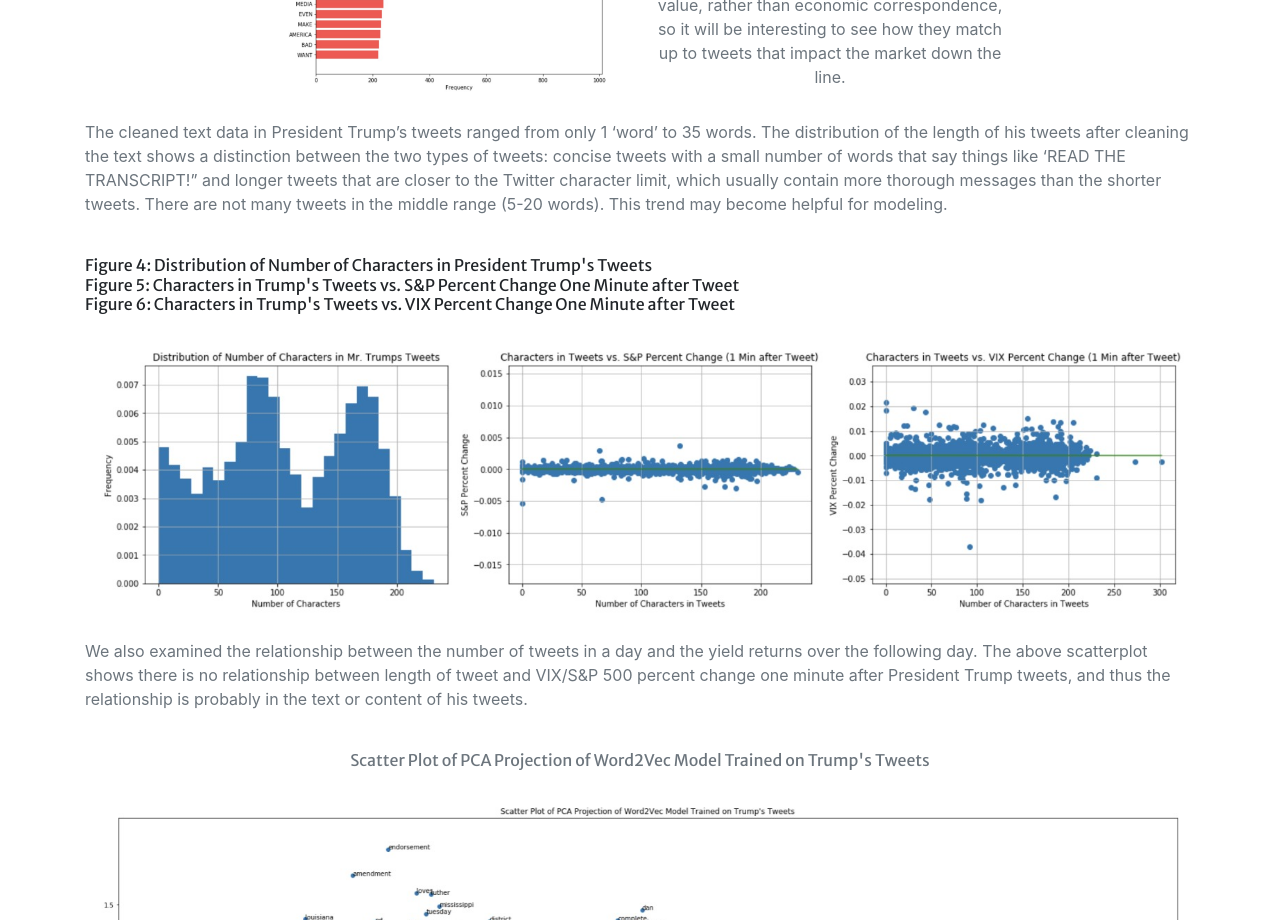
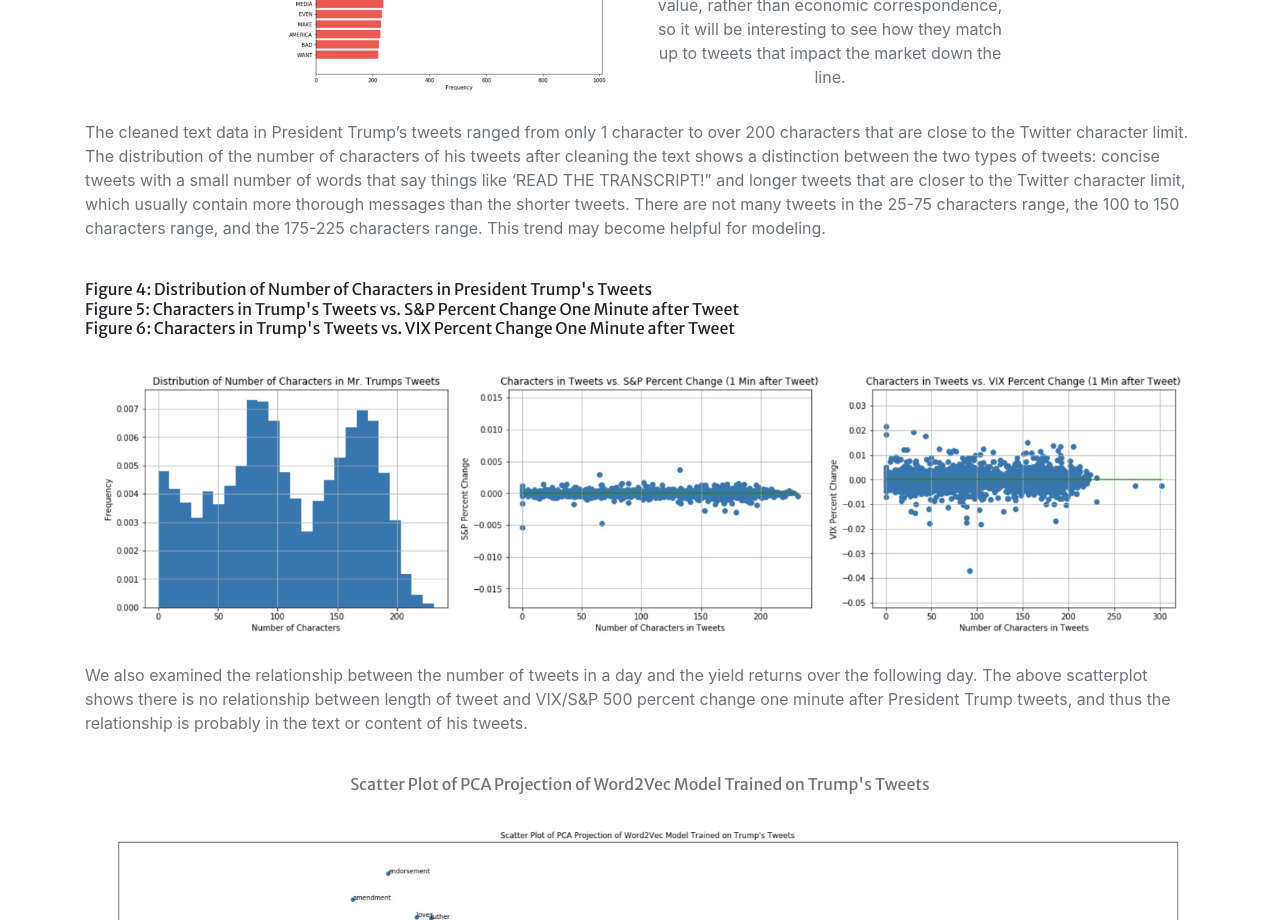
Before and after one commit to alsa9/alsa9.github.io, a website with bundled scripts: page index.html in a window 1280 px wide. Shown: the part 5320-6240 px from the top of the page. Built offline with nearby package versions, Linux system fonts and the light colour scheme.

Commit message:
index.html

```diff
--- a/index.html
+++ b/index.html
@@ -164,7 +164,7 @@
           <br><br><br><p class="text-muted">The bar graph on the left shows the most common words that have appeared in President Trump’s tweets from 2016-2019. Some of them, such as “great” and “big”, could be helpful in indicating sentiment of tweets. “Amp” corresponds to ampersand, which is not so important in this analysis. Other words are highly political—”democrats” and “Hillary”. In general, it seems that individual words have more political face value, rather than economic correspondence, so it will be interesting to see how they match up to tweets that impact the market down the line. </p>
         </div>
       </div>
-      <p class="text-muted"> The cleaned text data in President Trump’s tweets ranged from only 1 ‘word’ to 35 words. The distribution of the length of his tweets after cleaning the text shows a distinction between the two types of tweets: concise tweets with a small number of words that say things like ‘READ THE TRANSCRIPT!” and longer tweets that are closer to the Twitter character limit, which usually contain more thorough messages than the shorter tweets. There are not many tweets in the middle range (5-20 words). This trend may become helpful for modeling. </p><br>
+      <p class="text-muted"> The cleaned text data in President Trump’s tweets ranged from only 1 character to over 200 characters that are close to the Twitter character limit. The distribution of the number of characters of his tweets after cleaning the text shows a distinction between the two types of tweets: concise tweets with a small number of words that say things like ‘READ THE TRANSCRIPT!” and longer tweets that are closer to the Twitter character limit, which usually contain more thorough messages than the shorter tweets. There are not many tweets in the 25-75 characters range, the 100 to 150 characters range, and the 175-225 characters range. This trend may become helpful for modeling. </p><br>
       <h6 id="fig4fig5" >Figure 4: Distribution of Number of Characters in President Trump's Tweets<br/>
       Figure 5: Characters in Trump's Tweets vs. S&P Percent Change One Minute after Tweet <br/> Figure 6: Characters in Trump's Tweets vs. VIX Percent Change One Minute after Tweet</h6><br>
         <img class="mx-auto img-fluid d-block" src="img/eda/fig4fig5.png" alt=""><br>
```
Also changed, not shown: 1 other file.
